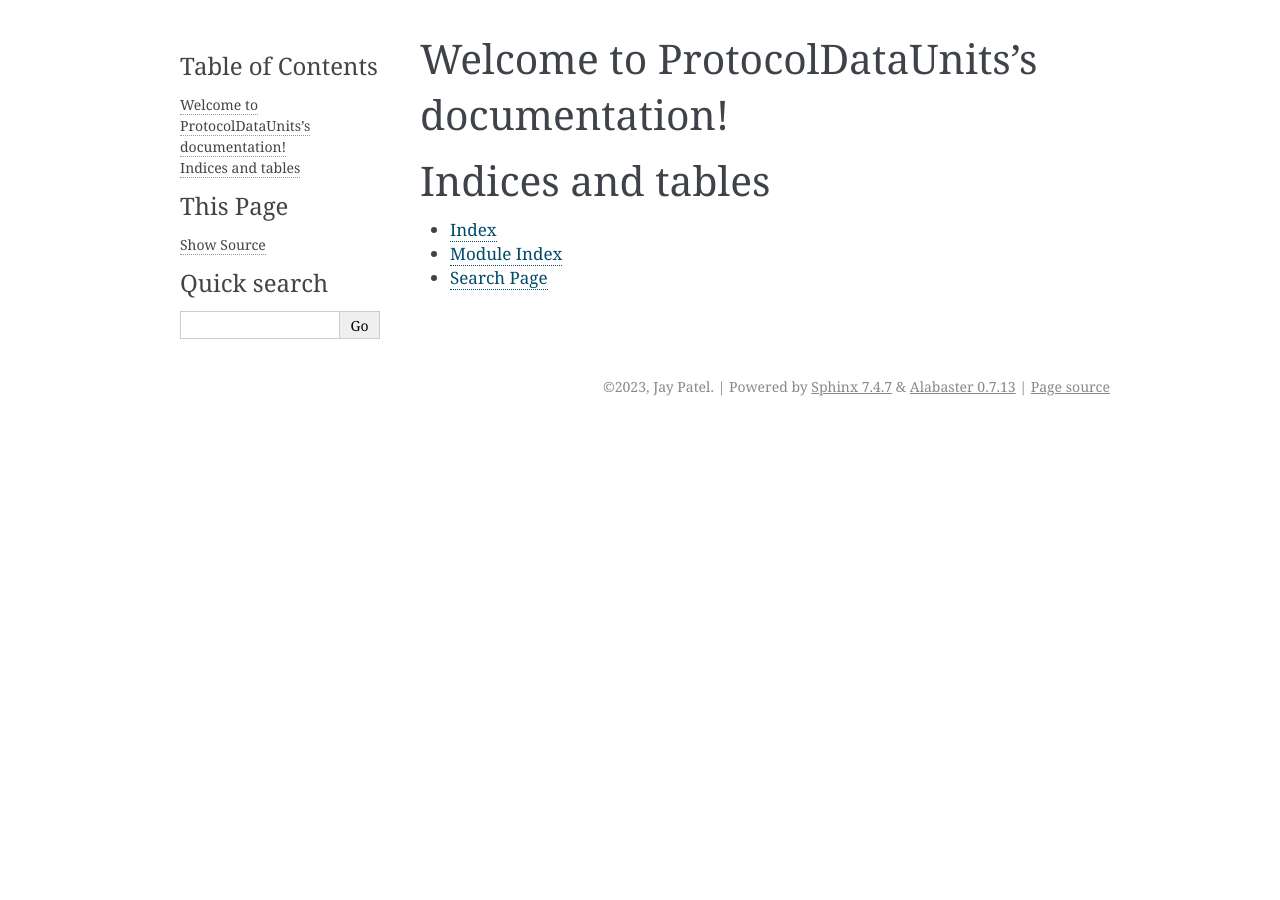
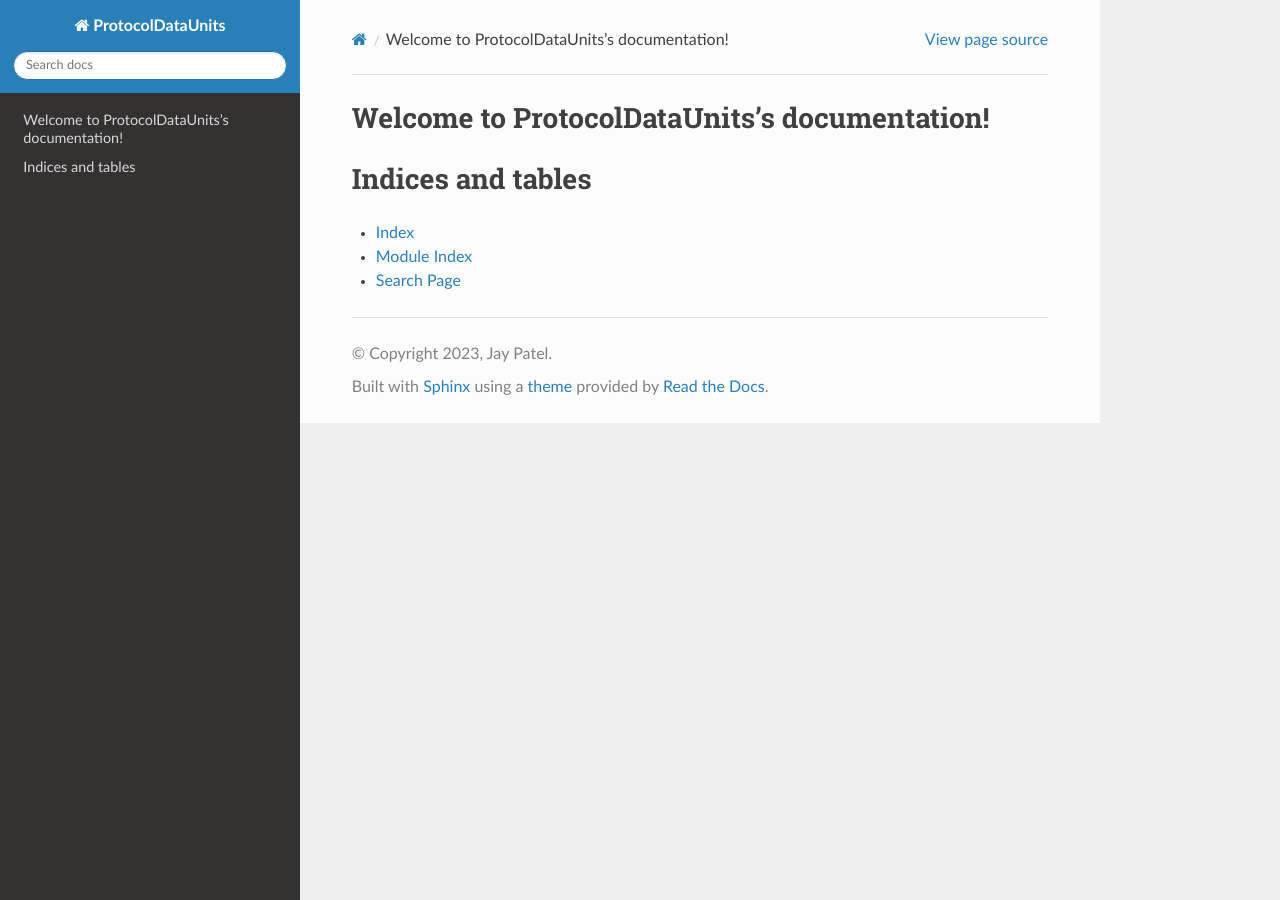
Before and after one commit to patel999jay/ProtocolDataUnits, a Sphinx documentation site: the page built from docs/index.rst, in a window 1280 px wide. Built offline with Sphinx 7.4.7 and the Read the Docs theme 2.0.0, drawn with Linux system fonts in a browser that asks for light colours.

Commit message:
docs updated

```diff
--- a/docs/conf.py
+++ b/docs/conf.py
@@ -5,6 +5,10 @@
 
 # -- Project information -----------------------------------------------------
 # https://www.sphinx-doc.org/en/master/usage/configuration.html#project-information
+
+# import os
+# import sys
+# # sys.path.insert(0, os.path.abspath(".."))
 
 project = 'ProtocolDataUnits'
 copyright = '2023, Jay Patel'
@@ -14,7 +18,7 @@ release = '1.0.0'
 # -- General configuration ---------------------------------------------------
 # https://www.sphinx-doc.org/en/master/usage/configuration.html#general-configuration
 
-extensions = []
+extensions = ["sphinx.ext.todo", "sphinx.ext.viewcode", "sphinx.ext.autodoc"]
 
 templates_path = ['_templates']
 exclude_patterns = ['_build', 'Thumbs.db', '.DS_Store']
@@ -24,5 +28,5 @@ exclude_patterns = ['_build', 'Thumbs.db', '.DS_Store']
 # -- Options for HTML output -------------------------------------------------
 # https://www.sphinx-doc.org/en/master/usage/configuration.html#options-for-html-output
 
-html_theme = 'alabaster'
+html_theme = 'sphinx_rtd_theme'
 html_static_path = ['_static']
--- /dev/null
+++ b/docs/modules.rst
@@ -0,0 +1,7 @@
+ProtocolDataUnits
+=================
+
+.. toctree::
+   :maxdepth: 4
+
+   setup
--- a/setup.py
+++ b/setup.py
@@ -3,7 +3,7 @@ from setuptools import setup, find_packages
 setup(
     name="ProtocolDataUnits",
     version="1.0.0",
-    packages=find_packages(),
+    packages=find_packages(exclude=('tests', 'docs')),
     install_requires=[
         # Any dependencies project has, e.g.
         # 'requests',
```
Also changed, not shown: docs/setup.rst (added, +7 -0 lines), docs/requirements.txt (added), 12 other files.
